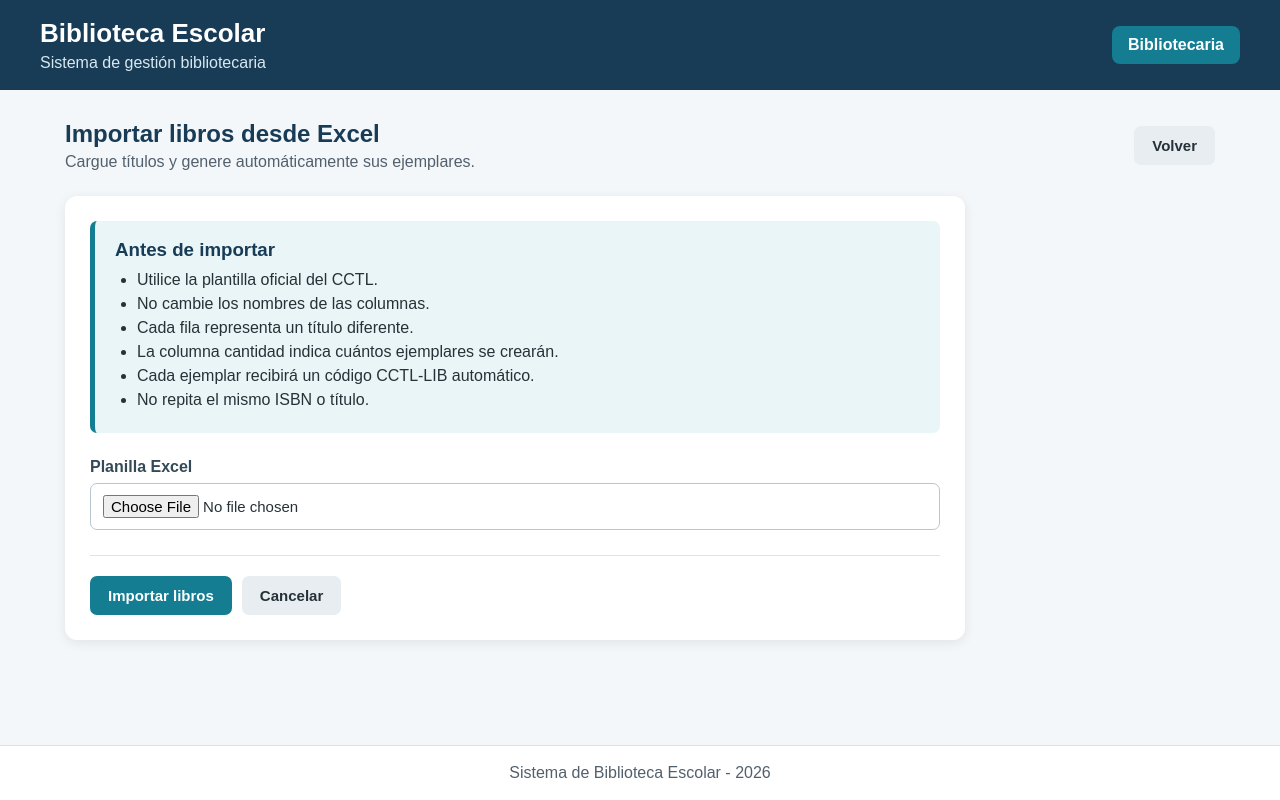
After one commit to JavierPaniagua/bibliocctech, a Django app: page /libros/importar/ in a window 1280 px wide. The commit adds this page. Run offline with Django 5.2, Linux system fonts and the light colour scheme.

Commit message:
Agregar importacion de libros desde Excel

```diff
--- a/libros/forms.py
+++ b/libros/forms.py
@@ -252,3 +252,29 @@ class LibroEditarForm(forms.ModelForm):
             .replace(' ', '')
             .replace('-', '')
         )
+
+class ImportarLibrosForm(forms.Form):
+    archivo = forms.FileField(
+        label='Planilla Excel',
+        widget=forms.ClearableFileInput(
+            attrs={
+                'class': 'campo',
+                'accept': '.xlsx',
+            }
+        ),
+    )
+
+    def clean_archivo(self):
+        archivo = self.cleaned_data['archivo']
+
+        if not archivo.name.lower().endswith('.xlsx'):
+            raise forms.ValidationError(
+                'Seleccione un archivo Excel con extensión .xlsx.'
+            )
+
+        if archivo.size > 10 * 1024 * 1024:
+            raise forms.ValidationError(
+                'El archivo no puede superar los 10 MB.'
+            )
+
+        return archivo
--- a/libros/urls.py
+++ b/libros/urls.py
@@ -20,6 +20,12 @@ urlpatterns = [
     ),
 
     path(
+        'importar/',
+        views.libro_importar,
+        name='importar',
+    ),
+
+    path(
         '<int:libro_id>/',
         views.libro_detalle,
         name='detalle',
--- a/libros/views.py
+++ b/libros/views.py
@@ -1,11 +1,18 @@
+from datetime import date, datetime
+
 from django.contrib import messages
 from django.db import transaction
 from django.db.models import Q
 from django.shortcuts import get_object_or_404, redirect, render
+from django.utils.dateparse import parse_date
+from openpyxl import load_workbook
 
-from .forms import LibroCrearForm, LibroEditarForm
+from .forms import (
+    ImportarLibrosForm,
+    LibroCrearForm,
+    LibroEditarForm,
+)
 from .models import Ejemplar, Libro
-
 
 def libro_lista(request):
     busqueda = request.GET.get('buscar', '').strip()
@@ -149,3 +156,406 @@ def libro_editar(request, libro_id):
         'libros/libro_editar.html',
         contexto,
     )
+
+def limpiar_texto(valor):
+    if valor is None:
+        return ''
+
+    return str(valor).strip()
+
+
+def limpiar_isbn(valor):
+    if valor is None:
+        return ''
+
+    if isinstance(valor, float) and valor.is_integer():
+        valor = int(valor)
+
+    isbn = str(valor).strip()
+
+    return (
+        isbn
+        .replace(' ', '')
+        .replace('-', '')
+    )
+
+
+def convertir_entero(valor):
+    if valor is None or valor == '':
+        return None
+
+    if isinstance(valor, float):
+        if not valor.is_integer():
+            return None
+
+        return int(valor)
+
+    try:
+        return int(str(valor).strip())
+    except (TypeError, ValueError):
+        return None
+
+
+def convertir_fecha(valor):
+    if valor in (None, ''):
+        return None
+
+    if isinstance(valor, datetime):
+        return valor.date()
+
+    if isinstance(valor, date):
+        return valor
+
+    texto = str(valor).strip()
+
+    fecha = parse_date(texto)
+
+    if fecha:
+        return fecha
+
+    formatos = [
+        '%d/%m/%Y',
+        '%d-%m-%Y',
+    ]
+
+    for formato in formatos:
+        try:
+            return datetime.strptime(
+                texto,
+                formato,
+            ).date()
+        except ValueError:
+            continue
+
+    return None
+
+
+def convertir_activo(valor):
+    texto = limpiar_texto(valor).upper()
+
+    return texto in {
+        'SI',
+        'SÍ',
+        'TRUE',
+        'VERDADERO',
+        '1',
+        'ACTIVO',
+    }
+
+
+def normalizar_adquisicion(valor):
+    texto = limpiar_texto(valor).upper()
+
+    equivalencias = {
+        'COMPRA': Ejemplar.FormaAdquisicion.COMPRA,
+        'DONACION': Ejemplar.FormaAdquisicion.DONACION,
+        'DONACIÓN': Ejemplar.FormaAdquisicion.DONACION,
+        'TRANSFERENCIA': (
+            Ejemplar.FormaAdquisicion.TRANSFERENCIA
+        ),
+        'OTRO': Ejemplar.FormaAdquisicion.OTRO,
+        'NO ESPECIFICADA': (
+            Ejemplar.FormaAdquisicion.NO_ESPECIFICADA
+        ),
+        'NO_ESPECIFICADA': (
+            Ejemplar.FormaAdquisicion.NO_ESPECIFICADA
+        ),
+    }
+
+    return equivalencias.get(texto)
+
+
+def libro_importar(request):
+    resultados = None
+
+    if request.method == 'POST':
+        formulario = ImportarLibrosForm(
+            request.POST,
+            request.FILES,
+        )
+
+        if formulario.is_valid():
+            archivo = formulario.cleaned_data['archivo']
+
+            try:
+                libro_excel = load_workbook(
+                    archivo,
+                    read_only=True,
+                    data_only=True,
+                )
+
+                if 'Libros' not in libro_excel.sheetnames:
+                    formulario.add_error(
+                        'archivo',
+                        (
+                            'El archivo debe contener una hoja '
+                            'llamada Libros.'
+                        ),
+                    )
+                else:
+                    hoja = libro_excel['Libros']
+
+                    encabezados_esperados = [
+                        'titulo',
+                        'autor',
+                        'editorial',
+                        'categoria',
+                        'isbn',
+                        'edicion',
+                        'anio_publicacion',
+                        'ubicacion',
+                        'cantidad',
+                        'condicion',
+                        'forma_adquisicion',
+                        'fecha_adquisicion',
+                        'activo',
+                        'descripcion',
+                    ]
+
+                    encabezados_archivo = [
+                        limpiar_texto(
+                            hoja.cell(
+                                row=4,
+                                column=columna,
+                            ).value
+                        ).lower()
+                        for columna in range(1, 15)
+                    ]
+
+                    if encabezados_archivo != encabezados_esperados:
+                        formulario.add_error(
+                            'archivo',
+                            (
+                                'Las columnas fueron modificadas. '
+                                'Utilice la plantilla oficial.'
+                            ),
+                        )
+                    else:
+                        resultados = procesar_libros_excel(hoja)
+
+            except Exception:
+                formulario.add_error(
+                    'archivo',
+                    (
+                        'No se pudo leer la planilla. Compruebe '
+                        'que sea un archivo Excel válido.'
+                    ),
+                )
+    else:
+        formulario = ImportarLibrosForm()
+
+    contexto = {
+        'formulario': formulario,
+        'resultados': resultados,
+    }
+
+    return render(
+        request,
+        'libros/libro_importar.html',
+        contexto,
+    )
+
+
+def procesar_libros_excel(hoja):
+    condiciones_validas = {
+        opcion[0]
+        for opcion in Ejemplar.Condicion.choices
+    }
+
+    importados = 0
+    ejemplares_creados = 0
+    duplicados = 0
+    errores = []
+    registros_planilla = set()
+
+    for numero_fila, fila in enumerate(
+        hoja.iter_rows(
+            min_row=5,
+            max_col=14,
+            values_only=True,
+        ),
+        start=5,
+    ):
+        if all(valor is None for valor in fila):
+            continue
+
+        (
+            titulo,
+            autor,
+            editorial,
+            categoria,
+            isbn,
+            edicion,
+            anio_publicacion,
+            ubicacion,
+            cantidad,
+            condicion,
+            forma_adquisicion,
+            fecha_adquisicion,
+            activo,
+            descripcion,
+        ) = fila
+
+        titulo = limpiar_texto(titulo)
+        autor = limpiar_texto(autor)
+        editorial = limpiar_texto(editorial)
+        categoria = limpiar_texto(categoria)
+        isbn = limpiar_isbn(isbn)
+        edicion = limpiar_texto(edicion)
+        ubicacion = limpiar_texto(ubicacion)
+        descripcion = limpiar_texto(descripcion)
+
+        anio_publicacion = convertir_entero(
+            anio_publicacion
+        )
+
+        cantidad = convertir_entero(cantidad)
+
+        condicion = limpiar_texto(
+            condicion
+        ).upper()
+
+        adquisicion = normalizar_adquisicion(
+            forma_adquisicion
+        )
+
+        fecha_original = fecha_adquisicion
+
+        fecha_adquisicion = convertir_fecha(
+            fecha_adquisicion
+        )
+
+        if not titulo or not categoria:
+            errores.append(
+                f'Fila {numero_fila}: faltan el título '
+                f'o la categoría.'
+            )
+            continue
+
+        if cantidad is None or cantidad < 1 or cantidad > 500:
+            errores.append(
+                f'Fila {numero_fila}: la cantidad debe ser '
+                f'un número entre 1 y 500.'
+            )
+            continue
+
+        if (
+            anio_publicacion is not None
+            and (
+                anio_publicacion < 1000
+                or anio_publicacion > 2100
+            )
+        ):
+            errores.append(
+                f'Fila {numero_fila}: año de publicación '
+                f'incorrecto.'
+            )
+            continue
+
+        if condicion not in condiciones_validas:
+            errores.append(
+                f'Fila {numero_fila}: condición incorrecta.'
+            )
+            continue
+
+        if adquisicion is None:
+            errores.append(
+                f'Fila {numero_fila}: forma de adquisición '
+                f'incorrecta.'
+            )
+            continue
+
+        if (
+            fecha_original not in (None, '')
+            and fecha_adquisicion is None
+        ):
+            errores.append(
+                f'Fila {numero_fila}: fecha de adquisición '
+                f'incorrecta.'
+            )
+            continue
+
+        if isbn:
+            clave_planilla = (
+                'ISBN',
+                isbn.lower(),
+            )
+        else:
+            clave_planilla = (
+                titulo.lower(),
+                autor.lower(),
+                edicion.lower(),
+            )
+
+        if clave_planilla in registros_planilla:
+            duplicados += 1
+
+            errores.append(
+                f'Fila {numero_fila}: el libro está repetido '
+                f'en la planilla.'
+            )
+
+            continue
+
+        registros_planilla.add(clave_planilla)
+
+        if isbn:
+            libro_existente = Libro.objects.filter(
+                isbn__iexact=isbn,
+            ).exists()
+        else:
+            libro_existente = Libro.objects.filter(
+                titulo__iexact=titulo,
+                autor__iexact=autor,
+                edicion__iexact=edicion,
+            ).exists()
+
+        if libro_existente:
+            duplicados += 1
+
+            errores.append(
+                f'Fila {numero_fila}: {titulo} ya está '
+                f'registrado.'
+            )
+
+            continue
+
+        try:
+            with transaction.atomic():
+                libro = Libro.objects.create(
+                    titulo=titulo,
+                    autor=autor,
+                    editorial=editorial,
+                    categoria=categoria,
+                    isbn=isbn,
+                    edicion=edicion,
+                    anio_publicacion=anio_publicacion,
+                    ubicacion=ubicacion,
+                    descripcion=descripcion,
+                    activo=convertir_activo(activo),
+                )
+
+                for _ in range(cantidad):
+                    Ejemplar.objects.create(
+                        libro=libro,
+                        condicion=condicion,
+                        forma_adquisicion=adquisicion,
+                        fecha_adquisicion=fecha_adquisicion,
+                    )
+
+            importados += 1
+            ejemplares_creados += cantidad
+
+        except Exception:
+            errores.append(
+                f'Fila {numero_fila}: no se pudo registrar '
+                f'el libro {titulo}.'
+            )
+
+    return {
+        'importados': importados,
+        'ejemplares_creados': ejemplares_creados,
+        'duplicados': duplicados,
+        'errores': errores,
+        'cantidad_errores': len(errores),
+    }
--- a/static/css/estilos.css
+++ b/static/css/estilos.css
@@ -579,3 +579,19 @@ body {
         grid-template-columns: 1fr;
     }
 }
+
+.resumen-cuatro {
+    grid-template-columns: repeat(4, 1fr);
+}
+
+@media (max-width: 900px) {
+    .resumen-cuatro {
+        grid-template-columns: repeat(2, 1fr);
+    }
+}
+
+@media (max-width: 600px) {
+    .resumen-cuatro {
+        grid-template-columns: 1fr;
+    }
+}
--- /dev/null
+++ b/templates/libros/libro_importar.html
@@ -0,0 +1,165 @@
+{% extends 'base.html' %}
+
+{% block title %}
+    Importar libros | Biblioteca Escolar
+{% endblock %}
+
+{% block content %}
+
+<div class="cabecera-pagina">
+    <div>
+        <h2>Importar libros desde Excel</h2>
+
+        <p>
+            Cargue títulos y genere automáticamente sus
+            ejemplares.
+        </p>
+    </div>
+
+    <a
+        href="{% url 'libros:lista' %}"
+        class="boton boton-secundario"
+    >
+        Volver
+    </a>
+</div>
+
+<div class="panel formulario-panel">
+
+    <div class="aviso-importacion">
+        <h3>Antes de importar</h3>
+
+        <ul>
+            <li>Utilice la plantilla oficial del CCTL.</li>
+            <li>No cambie los nombres de las columnas.</li>
+
+            <li>
+                Cada fila representa un título diferente.
+            </li>
+
+            <li>
+                La columna cantidad indica cuántos ejemplares
+                se crearán.
+            </li>
+
+            <li>
+                Cada ejemplar recibirá un código
+                CCTL-LIB automático.
+            </li>
+
+            <li>
+                No repita el mismo ISBN o título.
+            </li>
+        </ul>
+    </div>
+
+    <form
+        method="post"
+        enctype="multipart/form-data"
+        novalidate
+    >
+        {% csrf_token %}
+
+        <div class="grupo-campo">
+            <label for="{{ formulario.archivo.id_for_label }}">
+                {{ formulario.archivo.label }}
+            </label>
+
+            {{ formulario.archivo }}
+
+            {% for error in formulario.archivo.errors %}
+                <span class="error-campo">
+                    {{ error }}
+                </span>
+            {% endfor %}
+        </div>
+
+        <div class="acciones-formulario">
+            <button
+                type="submit"
+                class="boton boton-primario"
+            >
+                Importar libros
+            </button>
+
+            <a
+                href="{% url 'libros:lista' %}"
+                class="boton boton-secundario"
+            >
+                Cancelar
+            </a>
+        </div>
+    </form>
+
+</div>
+
+{% if resultados %}
+
+<section class="resultado-importacion">
+
+    <h2>Resultado de la importación</h2>
+
+    <div class="resumen-importacion resumen-cuatro">
+
+        <div class="resultado resultado-correcto">
+            <strong>{{ resultados.importados }}</strong>
+            <span>Títulos importados</span>
+        </div>
+
+        <div class="resultado resultado-correcto">
+            <strong>
+                {{ resultados.ejemplares_creados }}
+            </strong>
+
+            <span>Ejemplares generados</span>
+        </div>
+
+        <div class="resultado resultado-duplicado">
+            <strong>{{ resultados.duplicados }}</strong>
+            <span>Libros duplicados</span>
+        </div>
+
+        <div class="resultado resultado-error">
+            <strong>
+                {{ resultados.cantidad_errores }}
+            </strong>
+
+            <span>Filas con observaciones</span>
+        </div>
+
+    </div>
+
+    {% if resultados.errores %}
+
+        <div class="lista-errores">
+            <h3>Observaciones encontradas</h3>
+
+            <ul>
+                {% for error in resultados.errores %}
+                    <li>{{ error }}</li>
+                {% endfor %}
+            </ul>
+        </div>
+
+    {% else %}
+
+        <div class="mensaje mensaje-success">
+            Todos los libros fueron importados correctamente.
+        </div>
+
+    {% endif %}
+
+    {% if resultados.importados > 0 %}
+        <a
+            href="{% url 'libros:lista' %}"
+            class="boton boton-primario"
+        >
+            Ver libros registrados
+        </a>
+    {% endif %}
+
+</section>
+
+{% endif %}
+
+{% endblock %}
```
Also changed, not shown: templates/libros/libro_lista.html (+9 -0 lines).
